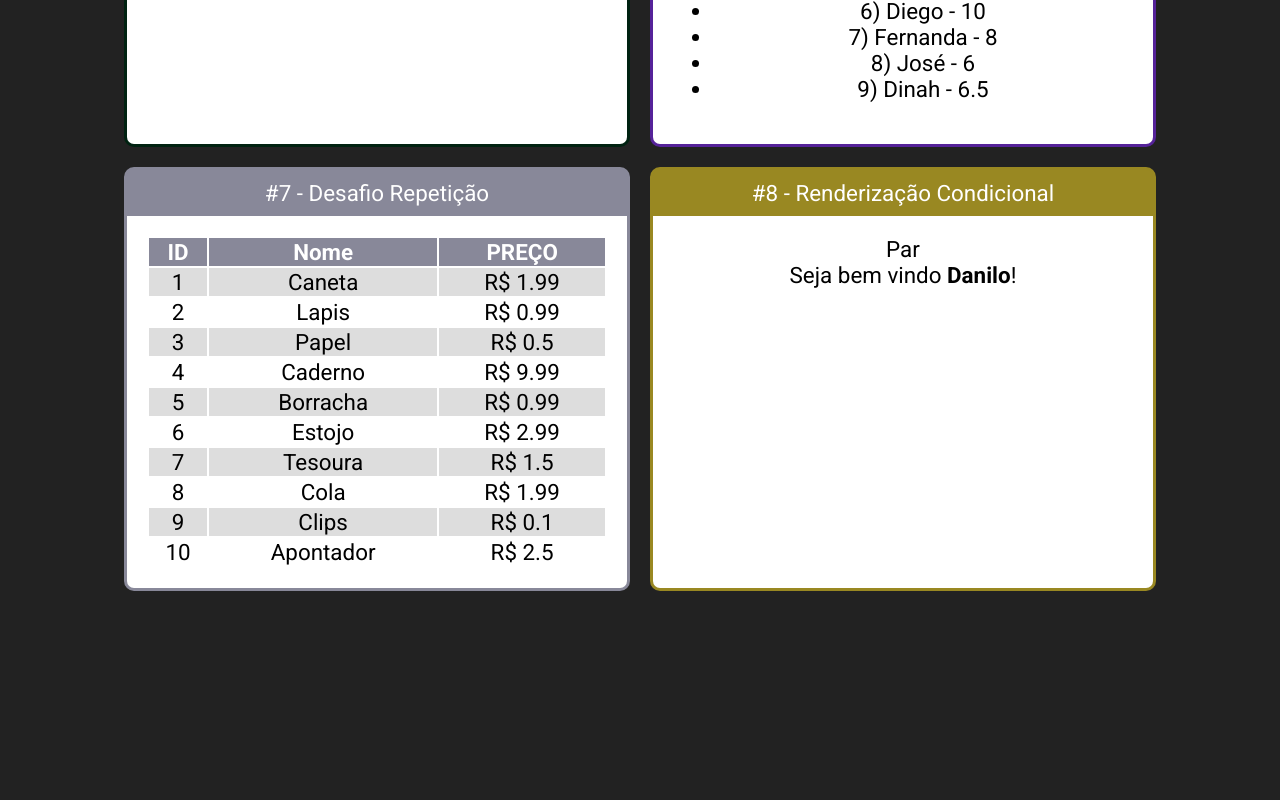
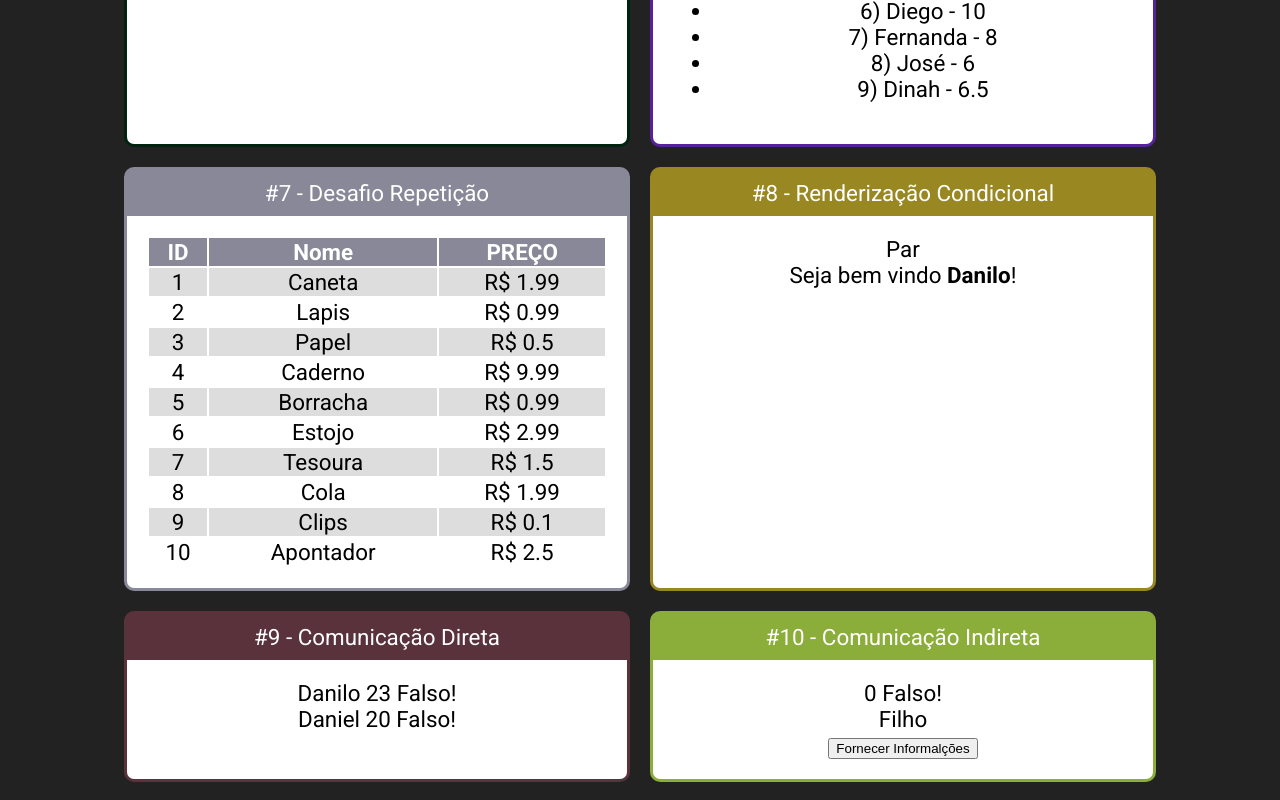
Before and after one commit to DaniloIS/Fundamentos-React, a React (Create React App) app: page / in a window 1280 px wide. Shown: the part 790-1590 px from the top of the page. Before the commit the page ends 1399 px from the top, so only its background shows below. Built offline with nearby package versions, Linux system fonts and the light colour scheme.

Commit message:
Comunicação direta indireta e useState

```diff
--- a/src/App.jsx
+++ b/src/App.jsx
@@ -11,6 +11,8 @@ import ListStudents from './components/repetition/ListStudents';
 import TableProducts from './components/repetition/TableProducts';
 import PairOrOdd from './components/conditional/PairOrOdd';
 import UserInfo from './components/conditional/UserInfo';
+import DirectFather from './components/comunication/DirectFather';
+import IndirectFather from './components/comunication/IndirectFather';
 
 import './App.css';
 
@@ -75,6 +77,18 @@ export default function App() {
 
                 </Card>
 
+                <Card title="#9 - Comunicação Direta" color="#59323C">
+
+                    <DirectFather />
+
+                </Card>
+
+                <Card title="#10 - Comunicação Indireta" color="#8BAD39">
+
+                    <IndirectFather />
+
+                </Card>
+
             </div>
 
         </div>
--- /dev/null
+++ b/src/components/comunication/DirectChild.jsx
@@ -0,0 +1,13 @@
+import React from 'react';
+
+export default function DirectChild(props) {
+    return (
+
+        <div>
+            <span>{ props.name } </span>
+            <span>{ props.age } </span>
+            <span>{ props.nerd ? "Verdadeiro" : "Falso" }!</span>
+        </div>
+
+    )
+}
--- /dev/null
+++ b/src/components/comunication/DirectFather.jsx
@@ -0,0 +1,13 @@
+import React from 'react';
+import DirectChild from './DirectChild';
+
+export default function DirectFather(props) {
+    return (
+
+        <div>
+            <DirectChild name="Danilo" age={23} bool={true} />
+            <DirectChild name="Daniel" age={20} bool={false} />
+        </div>
+
+    )
+}
--- /dev/null
+++ b/src/components/comunication/IndirectChild.jsx
@@ -0,0 +1,17 @@
+import React from 'react';
+
+export default function IndirectChild(props) {
+    const callBack = props.onClick;
+
+    const randomAge = () => parseInt(Math.random() * (25)) + 50;
+    const randomNerd = () => Math.random() > 0.5;
+
+    return (
+        <div>
+            <div>Filho</div>
+            <button onClick={
+                e => callBack('José', randomAge(), randomNerd())
+            }>Fornecer Informalções</button>
+        </div>
+    );
+}
--- /dev/null
+++ b/src/components/comunication/IndirectFather.jsx
@@ -0,0 +1,27 @@
+import React, { useState } from 'react';
+import IndirectChild from './IndirectChild';
+
+export default function IndirectFather(props) {
+
+    const [name, setName] = useState('');
+    const [age, setAge] = useState(0);
+    const [nerd, setNerd] = useState(false);
+
+    function sendInfo(name, age, nerd) {
+        console.log(name, age, nerd);
+        setName(name);
+        setAge(age);
+        setNerd(nerd);
+    }
+
+    return (
+        <div>
+            <div>
+                <span>{ name } </span>
+                <span>{ age } </span>
+                <span>{ nerd ? "Verdadeiro" : "Falso" }!</span>
+            </div>
+            <IndirectChild onClick={sendInfo} />
+        </div>
+    );
+}
--- a/src/components/conditional/if.js
+++ b/src/components/conditional/if.js
@@ -9,7 +9,6 @@ export default props => {
     });
 
     if(props.test) {
-        console.log(props)
         return isChildren;
     } else if(elseChild) {
         return elseChild;
```
